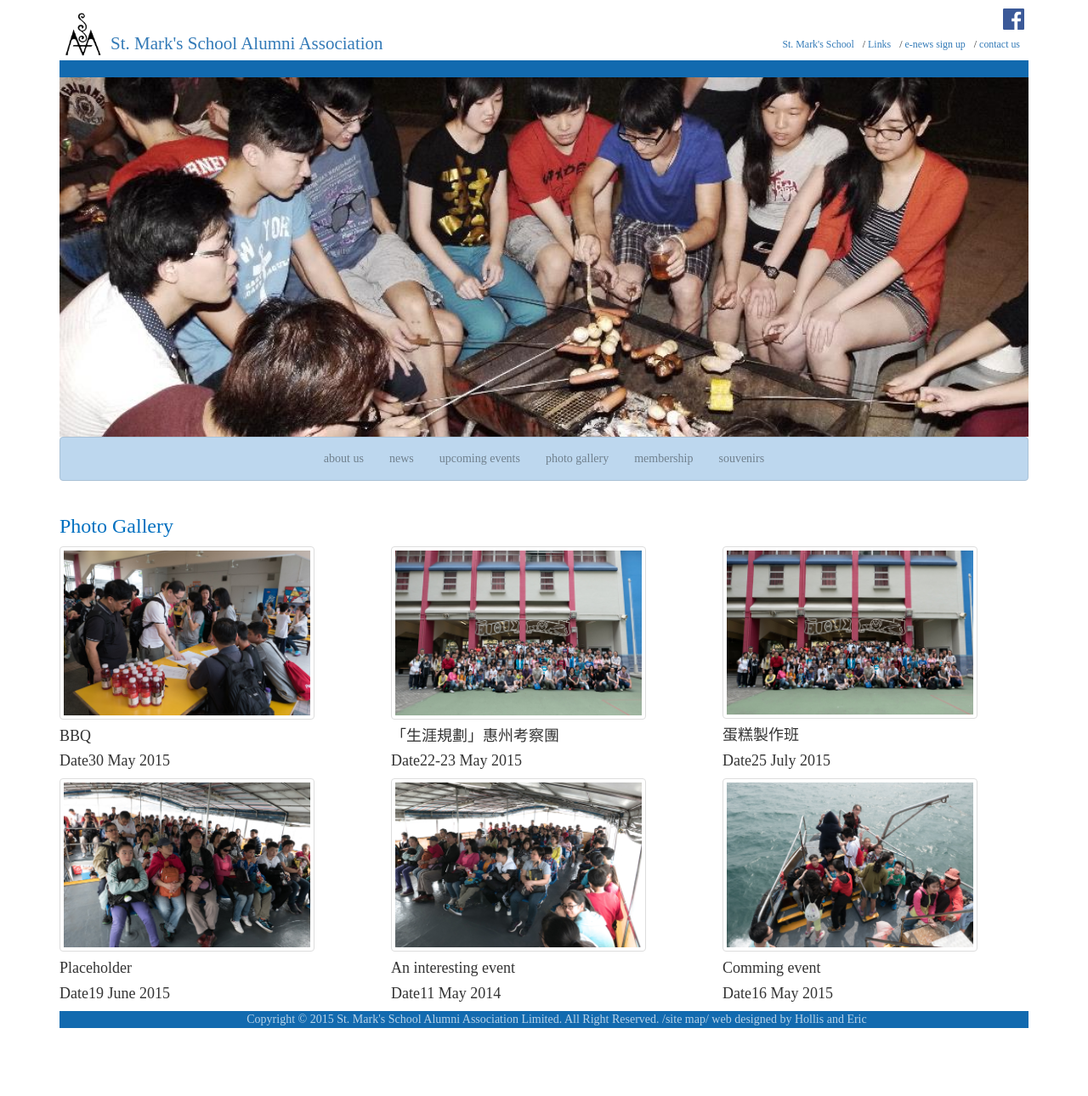
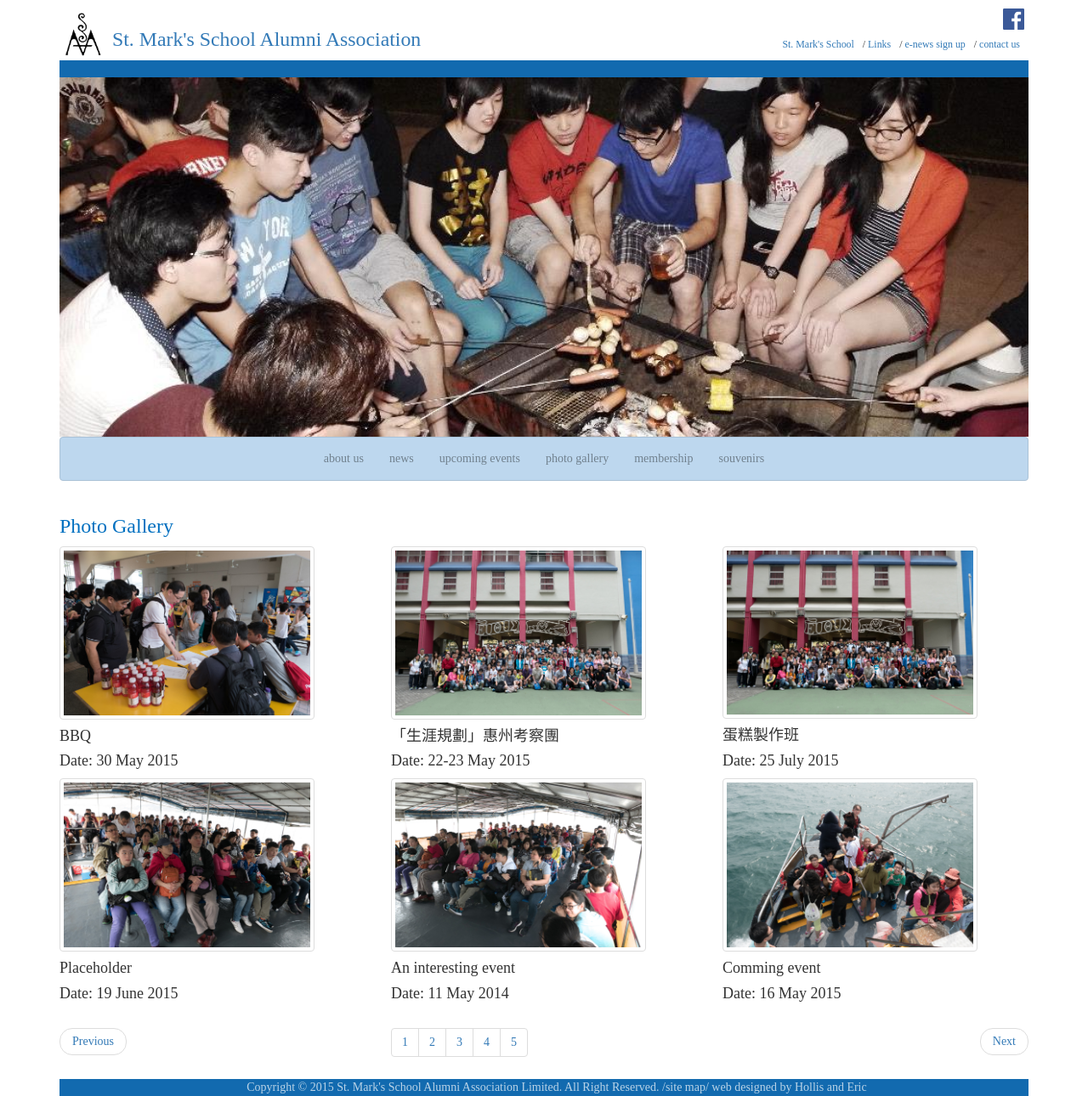
Before and after one commit to Holi0317/sms-alumni-webpage, a Node project: template src/gallery.jade in a window 1280 px wide. Shown: the whole page at 85% size. Before the commit the page ends 1210 px from the top, so only its background shows below. Run offline with Node 20 templates, Linux system fonts and the light colour scheme; the template is opened without the code that fills it, so the values that code supplies are empty; some libraries are stand-ins or nearby versions.

Commit message:
Misc cleanup

```diff
--- a/src/_base.jade
+++ b/src/_base.jade
@@ -39,7 +39,7 @@ html
           li: a(href='links.html') Links
           li: a(href='#enews') e-news sign up
           li: a(href='contact.html') contact us
-      a#fb-page(href='www.facbook.com'): img.img-responsive(src='static/img/fb_icon.png', alt='Facebook page', height='25', width='25')
+      a#fb-page(href='http://www.facbook.com'): img.img-responsive(src='static/img/fb_icon.png', alt='Facebook page', height='25', width='25')
 
     //- separator, blue
     .container
--- a/src/gallery.jade
+++ b/src/gallery.jade
@@ -14,7 +14,7 @@ block body
       .col-md-4
         img.img-thumbnail(src= thumbnail, alt= title, width='300', height='300')
         h4= title
-        h4 Date
+        h4 Date:
           =date
 
     .row
@@ -26,3 +26,21 @@ block body
       +photoItem('static/img/gallery/20150426_114.jpg', 'Placeholder', '19 June 2015')
       +photoItem('static/img/gallery/20150426_115.jpg', 'An interesting event', '11 May 2014')
       +photoItem('static/img/gallery/20150426_116.jpg', 'Comming event', '16 May 2015')
+
+    .row
+      .col-md-1
+        ul.pager: li.previous: a(href='#') Previous
+
+      .col-md-4.col-md-offset-3
+        ul.pagination
+          for index in [1, 2, 3, 4, 5]
+            li: a(href='gallery/'+index)= index
+
+      .col-md-1.col-md-offset-3
+        ul.pager: li.next: a(href='#') Next
+
+  // Temperaory script for preventing user clicking pagination
+  script.
+    $('ul.pagination').on('click', function( event ) {
+      event.preventDefault();
+    })
--- a/src/static/css/style.css
+++ b/src/static/css/style.css
@@ -23,8 +23,8 @@ img#brand-img {
 div#header span#brand {
     position: absolute;
     bottom: 0px;
-    padding: 5px;
-    font-size: 150%;
+    padding: 7px;
+    font-size: 170%;
 }
 
 /* Float header links to bottom left of header */
```
